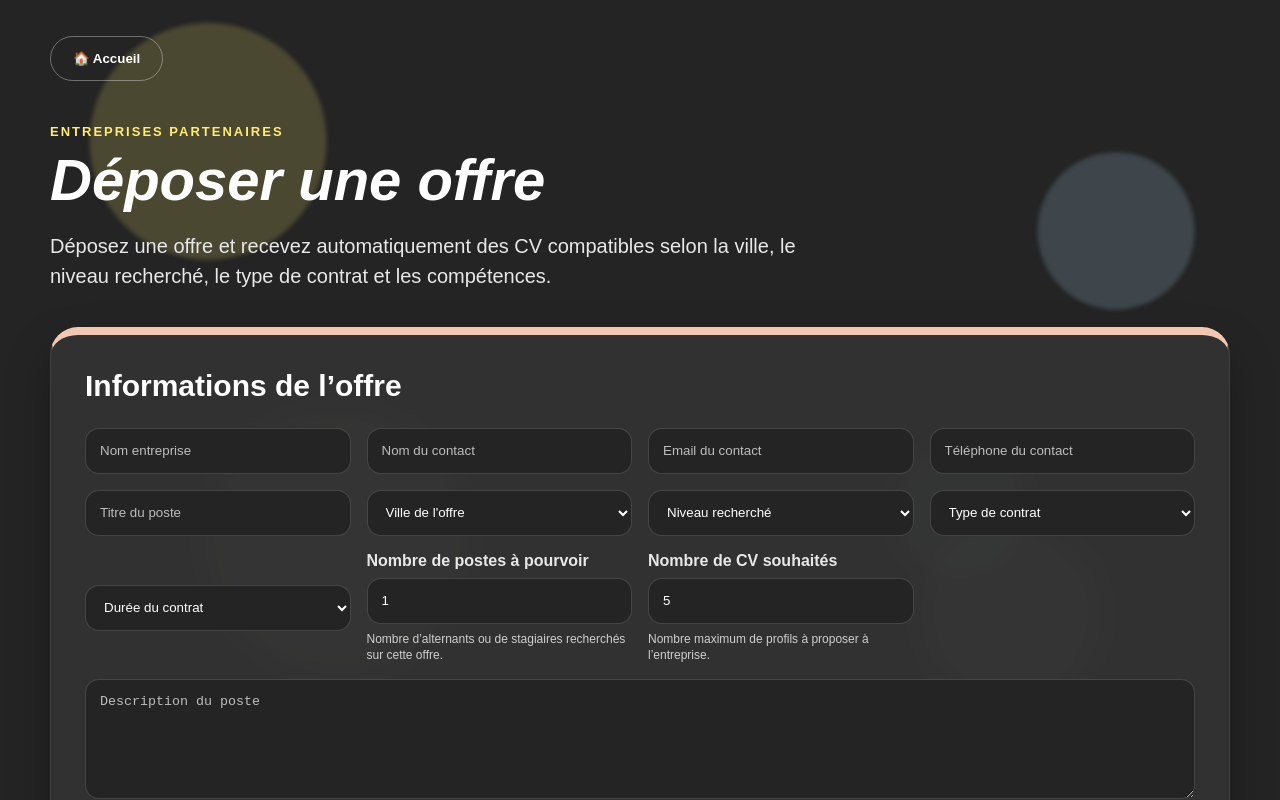
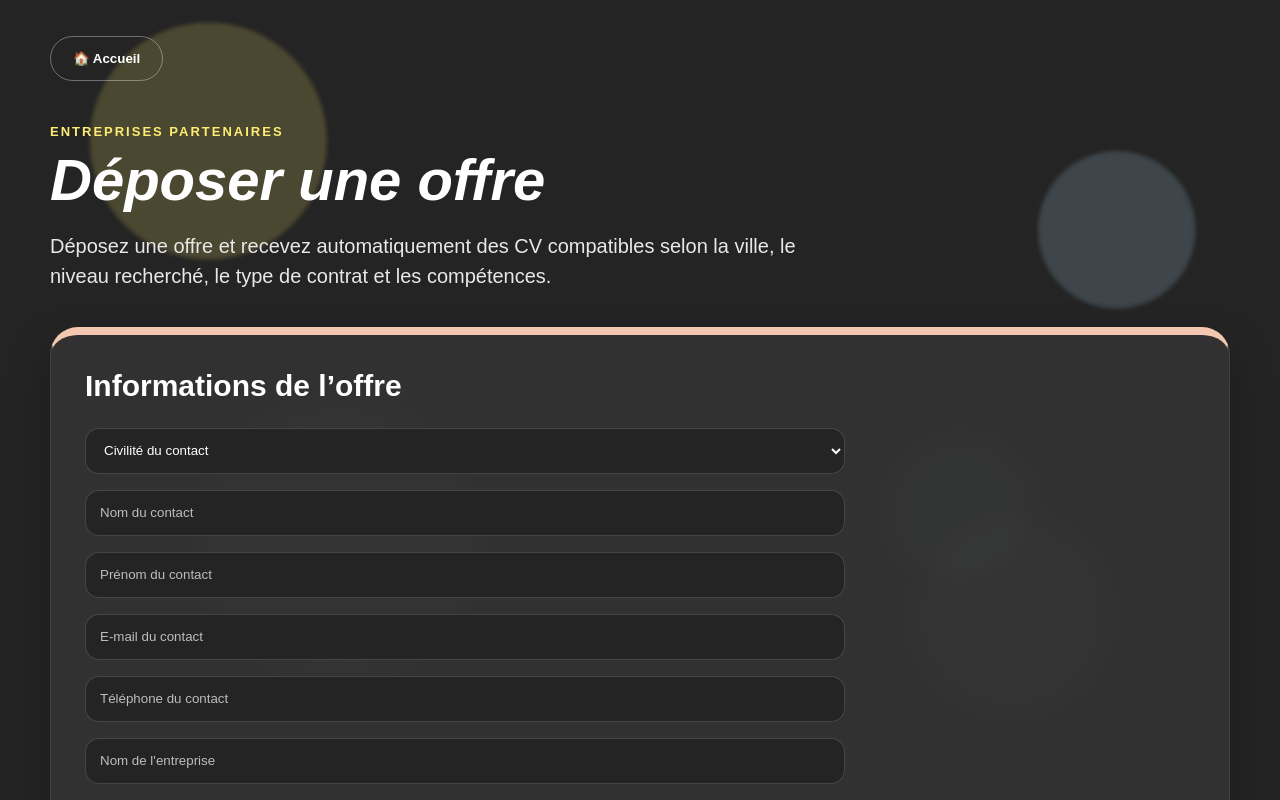
Before and after one commit to r8gktc6jrf-sketch/portail-alternance, a Next.js app: page /entreprise in a window 1280 px wide. Shown: the top 800 px of the page. Built offline with nearby package versions, Linux system fonts and the light colour scheme.

Commit message:
Mise à jour page entreprise

```diff
--- a/app/entreprise/page.tsx
+++ b/app/entreprise/page.tsx
@@ -29,7 +29,9 @@ type CV = {
 type Offre = {
   id: string;
   nomEntreprise: string;
+  civiliteContact: string;
   nomContact: string;
+  prenomContact: string;
   emailContact: string;
   telephoneContact: string;
   titrePoste: string;
@@ -65,7 +67,7 @@ const villes = [
   "TOULOUSE",
   "GRENOBLE",
   "REIMS",
-];
+].sort((a, b) => a.localeCompare(b, "fr", { sensitivity: "base" }));
 
 const competencesDisponibles = [
   "Vente",
@@ -159,7 +161,9 @@ export default function EntreprisePage() {
   const [cvs, setCvs] = useState<CV[]>([]);
 
   const [nomEntreprise, setNomEntreprise] = useState("");
+  const [civiliteContact, setCiviliteContact] = useState("");
   const [nomContact, setNomContact] = useState("");
+  const [prenomContact, setPrenomContact] = useState("");
   const [emailContact, setEmailContact] = useState("");
   const [telephoneContact, setTelephoneContact] = useState("");
   const [titrePoste, setTitrePoste] = useState("");
@@ -213,7 +217,9 @@ export default function EntreprisePage() {
     const nouvelleOffre: Offre = {
       id: offreId,
       nomEntreprise,
+      civiliteContact,
       nomContact,
+      prenomContact,
       emailContact,
       telephoneContact,
       titrePoste,
@@ -315,7 +321,9 @@ export default function EntreprisePage() {
 
     if (
       !nomEntreprise ||
+      !civiliteContact ||
       !nomContact ||
+      !prenomContact ||
       !emailContact ||
       !telephoneContact ||
       !titrePoste ||
@@ -444,6 +452,11 @@ export default function EntreprisePage() {
         textarea { height: auto; padding: 14px; resize: vertical; }
         input::placeholder, textarea::placeholder { color: #bdbdbd; }
         label { color: #e8e8e8; font-weight: 700; display: block; margin-bottom: 8px; }
+        .field {
+          display: flex;
+          flex-direction: column;
+          align-items: stretch;
+        }
         .field small {
           display: block;
           margin-top: 7px;
@@ -453,9 +466,10 @@ export default function EntreprisePage() {
         }
         .grid-form {
           display: grid;
-          grid-template-columns: repeat(4, minmax(0, 1fr));
+          grid-template-columns: 1fr;
           gap: 16px;
-          align-items: center;
+          align-items: start;
+          max-width: 760px;
         }
         .tag {
           background: rgba(255,237,115,0.12);
@@ -476,7 +490,7 @@ export default function EntreprisePage() {
           transition: transform 0.25s ease, box-shadow 0.25s ease;
         }
         .cv-card:hover { transform: translateY(-7px); box-shadow: 0 28px 55px rgba(0,0,0,0.32); }
-        @media (max-width: 1050px) { .grid-form { grid-template-columns: repeat(2, minmax(0, 1fr)); } }
+        @media (max-width: 1050px) { .grid-form { grid-template-columns: 1fr; } }
         @media (max-width: 700px) {
           .page { padding: 24px; }
           .hero-title { font-size: 38px !important; }
@@ -517,17 +531,29 @@ export default function EntreprisePage() {
           <h2 style={{ marginTop: 0, fontSize: "30px" }}>Informations de l’offre</h2>
 
           <div className="grid-form">
-            <input placeholder="Nom entreprise" value={nomEntreprise} onChange={(e) => setNomEntreprise(e.target.value)} />
+            <select value={civiliteContact} onChange={(e) => setCiviliteContact(e.target.value)}>
+              <option value="">Civilité du contact</option>
+              <option value="Mme">Mme</option>
+              <option value="M.">M.</option>
+              <option value="Autre">Autre</option>
+            </select>
+
             <input placeholder="Nom du contact" value={nomContact} onChange={(e) => setNomContact(e.target.value)} />
-            <input placeholder="Email du contact" value={emailContact} onChange={(e) => setEmailContact(e.target.value)} />
+
+            <input placeholder="Prénom du contact" value={prenomContact} onChange={(e) => setPrenomContact(e.target.value)} />
+
+            <input placeholder="E-mail du contact" value={emailContact} onChange={(e) => setEmailContact(e.target.value)} />
+
             <input placeholder="Téléphone du contact" value={telephoneContact} onChange={(e) => setTelephoneContact(e.target.value)} />
 
-            <input placeholder="Titre du poste" value={titrePoste} onChange={(e) => setTitrePoste(e.target.value)} />
+            <input placeholder="Nom de l'entreprise" value={nomEntreprise} onChange={(e) => setNomEntreprise(e.target.value)} />
+
+            <input placeholder="Intitulé du poste" value={titrePoste} onChange={(e) => setTitrePoste(e.target.value)} />
 
             <select value={ville} onChange={(e) => setVille(e.target.value)}>
               <option value="">Ville de l'offre</option>
               {villes.map((villeOption) => (
-                <option key={villeOption}>{villeOption}</option>
+                <option key={villeOption} value={villeOption}>{villeOption}</option>
               ))}
             </select>
 
@@ -557,32 +583,28 @@ export default function EntreprisePage() {
             </select>
 
             <div className="field">
-              <label htmlFor="nombrePostes">Nombre de postes à pourvoir</label>
               <input
                 id="nombrePostes"
                 type="number"
                 min="1"
                 value={nombrePostes}
                 onChange={(e) => setNombrePostes(Number(e.target.value))}
-                placeholder="Ex. 1"
+                placeholder="Nombre de postes à pourvoir"
               />
               <small>Nombre d’alternants ou de stagiaires recherchés sur cette offre.</small>
             </div>
 
             <div className="field">
-              <label htmlFor="nombreCV">Nombre de CV souhaités</label>
               <input
                 id="nombreCV"
                 type="number"
                 min="1"
                 value={nombreCV}
                 onChange={(e) => setNombreCV(Number(e.target.value))}
-                placeholder="Ex. 5"
+                placeholder="Nombre de CV souhaités"
               />
-              <small>Nombre maximum de profils à proposer à l’entreprise.</small>
+              <small>Nombre maximum de profils que vous souhaitez recevoir.</small>
             </div>
-
-            <div />
           </div>
 
           <textarea placeholder="Description du poste" rows={6} value={description} onChange={(e) => setDescription(e.target.value)} style={{ marginTop: "16px" }} />
@@ -592,11 +614,11 @@ export default function EntreprisePage() {
             <select
               onChange={(e) => {
                 ajouterCompetence(e.target.value);
-                e.target.value = "Ajouter une compétence";
+                e.target.value = "Ajouter des compétences";
               }}
               style={{ marginTop: "10px" }}
             >
-              <option>Ajouter une compétence</option>
+              <option>Ajouter des compétences</option>
               {competencesDisponibles.map((comp) => (
                 <option key={comp}>{comp}</option>
               ))}
```
